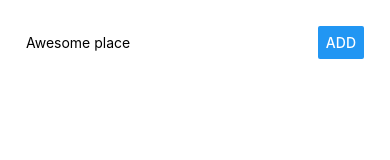
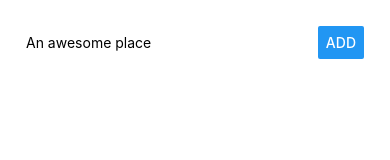
Before and after one commit to tienpham94/rn-places, a React Native app: screen / in a window 390 px wide. Shown: the top 160 px of the page. Built offline with nearby package versions, Linux system fonts and the light colour scheme.

Commit message:
Press events

```diff
--- a/App.js
+++ b/App.js
@@ -1,48 +1,40 @@
-import React from "react";
-import { StyleSheet, Text, View, TextInput, Button } from "react-native";
+import React, { Component } from "react";
+import { StyleSheet, View } from "react-native";
 
-import ListItem from "./src/components/ListItem/ListItem";
+import PlaceInput from "./src/components/PlaceInput/PlaceInput";
+import PlaceList from "./src/components/PlaceList/PlaceList";
 
-export default class App extends React.Component {
+export default class App extends Component {
   state = {
-    placeName: "",
     places: []
   };
 
-  placeNameChangeHandler = val => {
-    this.setState({
-      placeName: val
+  placeAddedHandler = placeName => {
+    this.setState(prevState => {
+      return {
+        places: prevState.places.concat(placeName)
+      };
     });
   };
 
-  placeSubmitHandler = () => {
-    if (this.state.placeName.trim() === "") {
-      return;
-    }
-    this.setState(s => ({ places: [...s.places, s.placeName] }));
+  placeDeletedHandler = index => {
+    this.setState(prevState => {
+      return {
+        places: prevState.places.filter((place, i) => {
+          return i !== index;
+        })
+      };
+    });
   };
 
   render() {
-    const placesOutput = this.state.places.map(p => (
-      <ListItem key={p} placeName={p} onItemPress={() => alert("pressed", p)} />
-    ));
     return (
       <View style={styles.container}>
-        <View style={styles.inputContainter}>
-          <TextInput
-            placeholder="Awesome place"
-            value={this.state.placeName}
-            onChangeText={this.placeNameChangeHandler}
-            style={styles.placeInput}
-          />
-          <Button
-            title="add"
-            style={styles.placeButton}
-            onPress={this.placeSubmitHandler}
-          />
-        </View>
-        <View style={styles.listContainer}>{placesOutput}</View>
-        <View />
+        <PlaceInput onPlaceAdded={this.placeAddedHandler} />
+        <PlaceList
+          places={this.state.places}
+          onItemDeleted={this.placeDeletedHandler}
+        />
       </View>
     );
   }
@@ -55,21 +47,5 @@ const styles = StyleSheet.create({
     backgroundColor: "#fff",
     alignItems: "center",
     justifyContent: "flex-start"
-  },
-  inputContainter: {
-    // flex: 1,
-    width: "100%",
-    flexDirection: "row",
-    justifyContent: "space-between",
-    alignItems: "center"
-  },
-  placeInput: {
-    width: "70%"
-  },
-  placeButton: {
-    width: "70%"
-  },
-  listContainer: {
-    width: "100%"
   }
 });
--- a/src/components/ListItem/ListItem.js
+++ b/src/components/ListItem/ListItem.js
@@ -1,10 +1,10 @@
 import React from "react";
 import { View, Text, StyleSheet, TouchableOpacity } from "react-native";
 
-const ListItem = ({ placeName, onItemPress }) => (
-  <TouchableOpacity onPress={onItemPress}>
+const listItem = props => (
+  <TouchableOpacity onPress={props.onItemPressed}>
     <View style={styles.listItem}>
-      <Text>{placeName}</Text>
+      <Text>{props.placeName}</Text>
     </View>
   </TouchableOpacity>
 );
@@ -12,10 +12,10 @@ const ListItem = ({ placeName, onItemPress }) => (
 const styles = StyleSheet.create({
   listItem: {
     width: "100%",
+    marginBottom: 5,
     padding: 10,
-    margin: 5,
     backgroundColor: "#eee"
   }
 });
 
-export default ListItem;
+export default listItem;
--- /dev/null
+++ b/src/components/PlaceInput/PlaceInput.js
@@ -0,0 +1,58 @@
+import React, { Component } from "react";
+import { View, TextInput, Button, StyleSheet } from "react-native";
+
+class PlaceInput extends Component {
+  state = {
+    placeName: ""
+  };
+
+  placeNameChangedHandler = val => {
+    this.setState({
+      placeName: val
+    });
+  };
+
+  placeSubmitHandler = () => {
+    if (this.state.placeName.trim() === "") {
+      return;
+    }
+
+    this.props.onPlaceAdded(this.state.placeName);
+  };
+
+  render() {
+    return (
+      <View style={styles.inputContainer}>
+        <TextInput
+          placeholder="An awesome place"
+          value={this.state.placeName}
+          onChangeText={this.placeNameChangedHandler}
+          style={styles.placeInput}
+        />
+        <Button
+          title="Add"
+          style={styles.placeButton}
+          onPress={this.placeSubmitHandler}
+        />
+      </View>
+    );
+  }
+}
+
+const styles = StyleSheet.create({
+  inputContainer: {
+    // flex: 1,
+    width: "100%",
+    flexDirection: "row",
+    justifyContent: "space-between",
+    alignItems: "center"
+  },
+  placeInput: {
+    width: "70%"
+  },
+  placeButton: {
+    width: "30%"
+  }
+});
+
+export default PlaceInput;
--- /dev/null
+++ b/src/components/PlaceList/PlaceList.js
@@ -0,0 +1,23 @@
+import React from "react";
+import { View, StyleSheet } from "react-native";
+
+import ListItem from "../ListItem/ListItem";
+
+const placeList = props => {
+  const placesOutput = props.places.map((place, i) => (
+    <ListItem
+      key={i}
+      placeName={place}
+      onItemPressed={() => props.onItemDeleted(i)}
+    />
+  ));
+  return <View style={styles.listContainer}>{placesOutput}</View>;
+};
+
+const styles = StyleSheet.create({
+  listContainer: {
+    width: "100%"
+  }
+});
+
+export default placeList;
```
